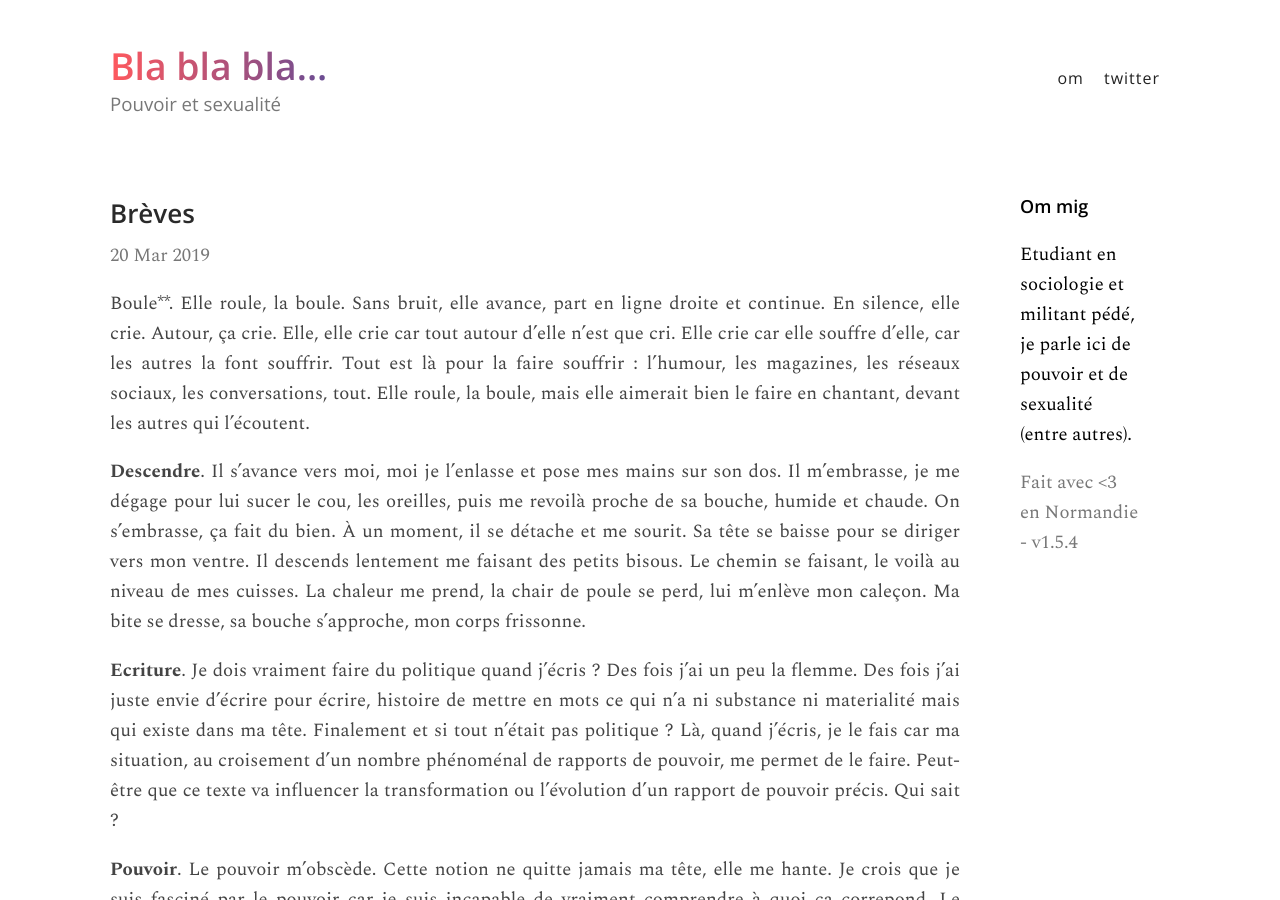
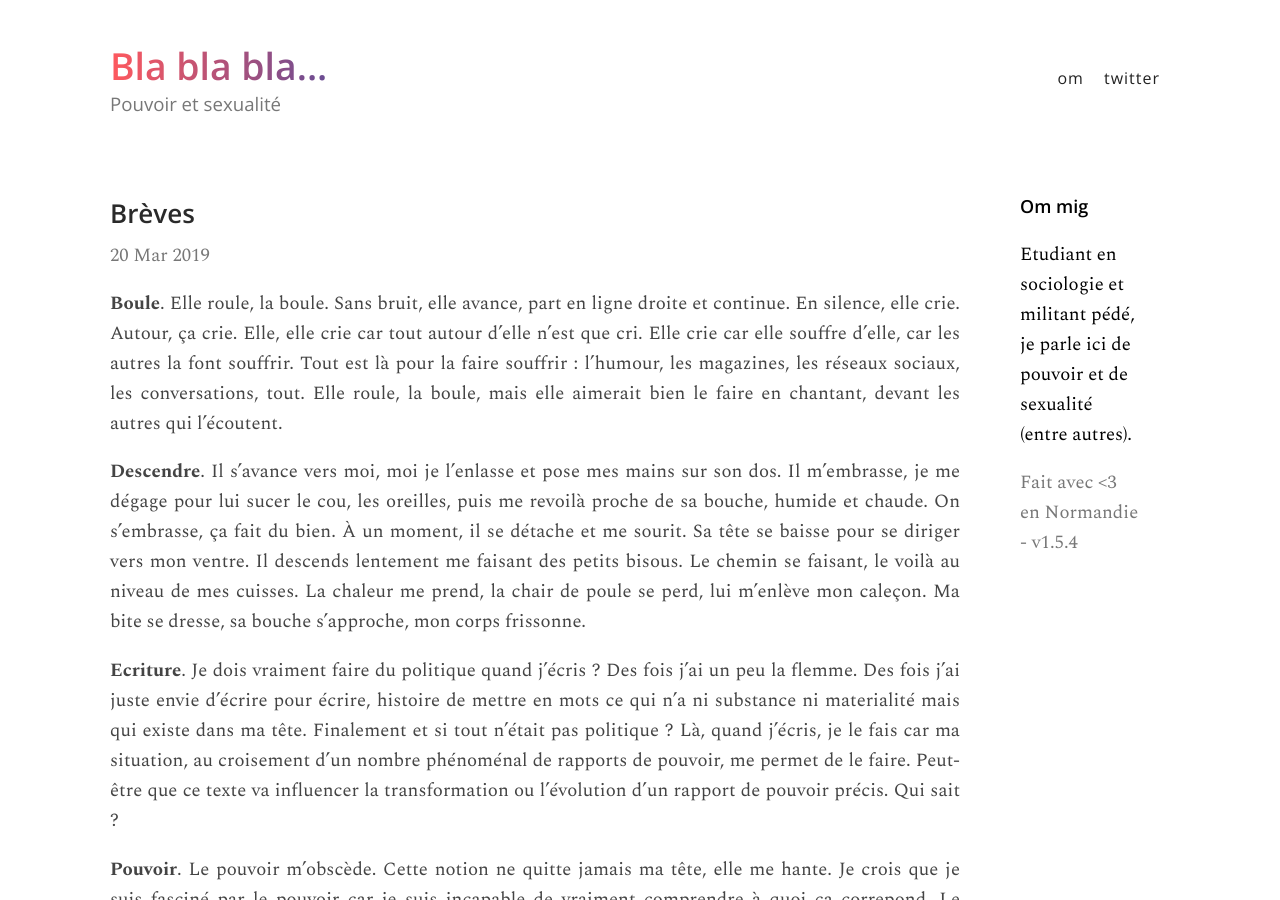
Before and after one commit to pigeoff/pigeoff.github.io, a Jekyll site: the page built from _posts/2019-03-20-breves.md, in a window 1280 px wide and 900 px high. Built offline with Jekyll 4.4.1, drawn with Linux system fonts in a browser that asks for light colours; our own code applies the rules of GitHub Pages for plain Markdown files.

Commit message:
Blog update

```diff
--- a/_posts/2019-03-20-breves.md
+++ b/_posts/2019-03-20-breves.md
@@ -4,7 +4,7 @@ title: "Brèves"
 chapeau: "Avant de dormir, avant de partir, écriture sur l'oreiller et au petit déjeuner. On écrit comme si on fumait, buvait ou pissait. On écrit juste."
 ---
 
-Boule**. Elle roule, la boule. Sans bruit, elle avance, part en ligne droite et continue. En silence, elle crie. Autour, ça crie. Elle, elle crie car tout autour d'elle n'est que cri. Elle crie car elle souffre d'elle, car les autres la font souffrir. Tout est là pour la faire souffrir : l'humour, les magazines, les réseaux sociaux, les conversations, tout. Elle roule, la boule, mais elle aimerait bien le faire en chantant, devant les autres qui l'écoutent.
+**Boule**. Elle roule, la boule. Sans bruit, elle avance, part en ligne droite et continue. En silence, elle crie. Autour, ça crie. Elle, elle crie car tout autour d'elle n'est que cri. Elle crie car elle souffre d'elle, car les autres la font souffrir. Tout est là pour la faire souffrir : l'humour, les magazines, les réseaux sociaux, les conversations, tout. Elle roule, la boule, mais elle aimerait bien le faire en chantant, devant les autres qui l'écoutent.
 
 **Descendre**. Il s'avance vers moi, moi je l'enlasse et pose mes mains sur son dos. Il m'embrasse, je me dégage pour lui sucer le cou, les oreilles, puis me revoilà proche de sa bouche, humide et chaude. On s'embrasse, ça fait du bien. À un moment, il se détache et me sourit. Sa tête se baisse pour se diriger vers mon ventre. Il descends lentement me faisant des petits bisous. Le chemin se faisant, le voilà au niveau de mes cuisses. La chaleur me prend, la chair de poule se perd, lui m'enlève mon caleçon. Ma bite se dresse, sa bouche s'approche, mon corps frissonne.
 
```
